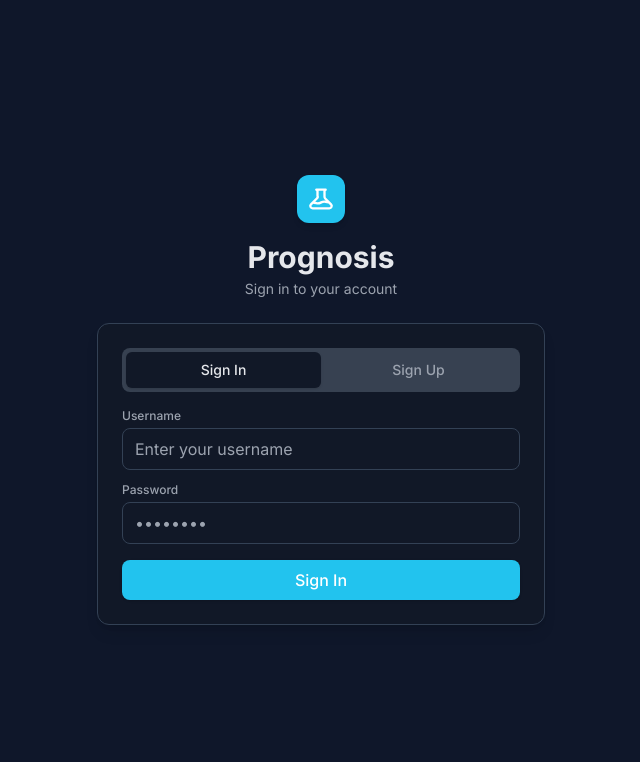
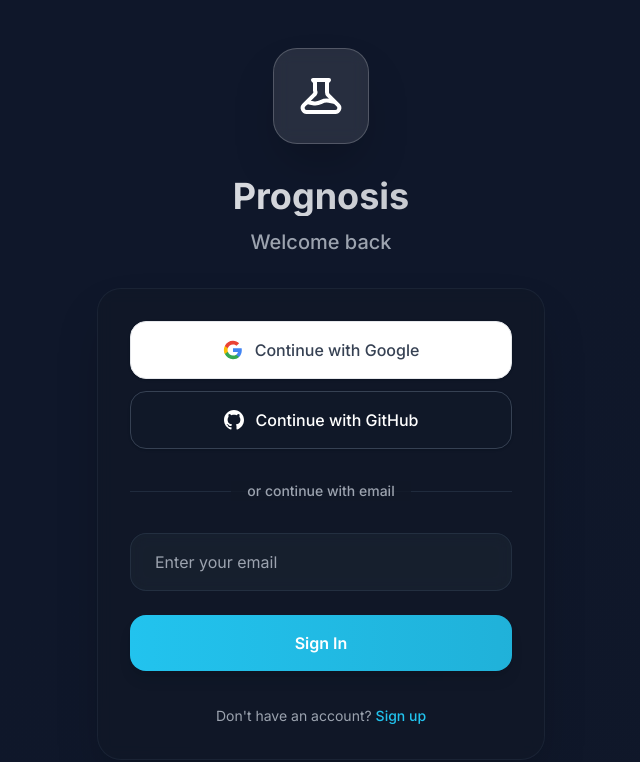
Before and after one commit to AnushtupGhosh5/Prognosis, a Next.js app in the folder frontend/: page / in a window 1280 px wide. Shown: the top 762 px of the page, without its empty margins (319-959 px from the left). Built offline with nearby package versions, Linux system fonts and the light colour scheme; no server answers.

Commit message:
Integrated Google and GitHub OAuth providers; updated authentication form layout and styling for improved user experience

```diff
--- a/frontend/app/layout.js
+++ b/frontend/app/layout.js
@@ -12,7 +12,7 @@ export const metadata = {
 
 export default function RootLayout({ children }) {
   return (
-    <html lang="en">
+    <html lang="en" data-theme="dark">
       <head />
       <body className={`${inter.className} antialiased`}>
         {/* Initialize theme before paint to avoid FOUC */}
@@ -22,8 +22,12 @@ export default function RootLayout({ children }) {
               try {
                 var stored = localStorage.getItem('theme');
                 var theme = stored === 'light' || stored === 'dark' ? stored : 'dark';
-                document.documentElement.setAttribute('data-theme', theme);
-              } catch (_) { document.documentElement.setAttribute('data-theme','dark'); }
+                if (theme !== 'dark') {
+                  document.documentElement.setAttribute('data-theme', theme);
+                }
+              } catch (_) {
+                // Default is already set to dark
+              }
             `,
           }}
         />
--- a/frontend/components/AuthForm.js
+++ b/frontend/components/AuthForm.js
@@ -2,26 +2,23 @@
 
 import { useState, useEffect } from 'react';
 import axios from 'axios';
-import { loginWithCustomToken } from '../lib/firebase';
+import { loginWithCustomToken, signInWithGoogle, signInWithGithub } from '../lib/firebase';
 
 const API_BASE_URL = process.env.NEXT_PUBLIC_API_BASE_URL;
 
 export default function AuthForm({ onAuthSuccess }) {
   const [isLogin, setIsLogin] = useState(true);
   const [formData, setFormData] = useState({
-    username: '',
+    email: '',
     password: ''
   });
   const [loading, setLoading] = useState(false);
+  const [socialLoading, setSocialLoading] = useState({ google: false, github: false });
   const [error, setError] = useState('');
-  const [theme, setTheme] = useState('dark');
+  const [mounted, setMounted] = useState(false);
 
   useEffect(() => {
-    // Get theme from localStorage or document attribute
-    const storedTheme = localStorage.getItem('theme') ||
-                      document.documentElement.getAttribute('data-theme') ||
-                      'dark';
-    setTheme(storedTheme);
+    setMounted(true);
   }, []);
 
   const handleChange = (e) => {
@@ -32,6 +29,52 @@ export default function AuthForm({ onAuthSuccess }) {
     setError('');
   };
 
+  const handleSocialAuth = async (provider) => {
+    setSocialLoading(prev => ({ ...prev, [provider]: true }));
+    setError('');
+
+    try {
+      let user;
+      if (provider === 'google') {
+        user = await signInWithGoogle();
+      } else if (provider === 'github') {
+        user = await signInWithGithub();
+      }
+
+      // Get Firebase ID token
+      const idToken = await user.getIdToken();
+
+      // Call backend social auth endpoint
+      const response = await axios.post(`${API_BASE_URL}/api/auth/social`, {}, {
+        headers: {
+          'Authorization': `Bearer ${idToken}`
+        }
+      });
+
+      const { user_id, email, name } = response.data;
+
+      // Store user info
+      const userInfo = {
+        user_id,
+        email,
+        displayName: name || user.displayName,
+        photoURL: user.photoURL
+      };
+
+      localStorage.setItem('userInfo', JSON.stringify(userInfo));
+
+      if (onAuthSuccess) {
+        onAuthSuccess(userInfo);
+      }
+
+    } catch (err) {
+      console.error(`${provider} auth error:`, err);
+      setError(err.response?.data?.error || err.message || `Failed to sign in with ${provider}`);
+    } finally {
+      setSocialLoading(prev => ({ ...prev, [provider]: false }));
+    }
+  };
+
   const handleSubmit = async (e) => {
     e.preventDefault();
     setLoading(true);
@@ -39,9 +82,12 @@ export default function AuthForm({ onAuthSuccess }) {
 
     try {
       const endpoint = isLogin ? '/api/auth/login' : '/api/auth/register';
-      const response = await axios.post(`${API_BASE_URL}${endpoint}`, formData);
+      const response = await axios.post(`${API_BASE_URL}${endpoint}`, {
+        email: formData.email,
+        password: formData.password
+      });
 
-      const { token, user_id, username } = response.data;
+      const { token, user_id, email } = response.data;
 
       // Sign in with custom token
       await loginWithCustomToken(token);
@@ -49,11 +95,11 @@ export default function AuthForm({ onAuthSuccess }) {
       // Store user info in localStorage
       localStorage.setItem('userInfo', JSON.stringify({
         user_id,
-        username
+        email
       }));
 
       if (onAuthSuccess) {
-        onAuthSuccess({ user_id, username });
+        onAuthSuccess({ user_id, email });
       }
 
     } catch (err) {
@@ -64,22 +110,22 @@ export default function AuthForm({ onAuthSuccess }) {
   };
 
   return (
-    <div className="min-h-screen bg-bg flex items-center justify-center py-12 px-4 sm:px-6 lg:px-8">
-      <div className="max-w-md w-full space-y-6">
+    <div className="min-h-screen bg-gradient-to-br from-bg via-bg to-surface/30 flex items-center justify-center py-6 px-4 sm:py-12 sm:px-6 lg:px-8">
+      <div className="w-full max-w-md space-y-6 sm:space-y-8">
+        {/* Header */}
         <div className="text-center">
-          <div className="mx-auto h-12 w-12 flex items-center justify-center rounded-xl bg-medical text-white shadow-md">
+          <div className="mx-auto h-16 w-16 sm:h-20 sm:w-20 lg:h-24 lg:w-24 flex items-center justify-center rounded-2xl sm:rounded-3xl bg-white/10 backdrop-blur-sm text-white shadow-lg sm:shadow-2xl mb-4 sm:mb-6 lg:mb-8 border border-white/20">
             <img
               src="/favicon.ico"
               alt="Prognosis Logo"
-              className="h-8 w-8 object-contain"
+              className="h-10 w-10 sm:h-12 sm:w-12 lg:h-16 lg:w-16 object-contain"
               onError={(e) => {
-                // Fallback to SVG icon if favicon fails to load
                 e.target.style.display = 'none';
                 e.target.nextElementSibling.style.display = 'block';
               }}
             />
             <svg
-              className="h-7 w-7"
+              className="h-8 w-8 sm:h-10 sm:w-10 lg:h-12 lg:w-12"
               fill="none"
               stroke="currentColor"
               viewBox="0 0 24 24"
@@ -88,89 +134,142 @@ export default function AuthForm({ onAuthSuccess }) {
               <path strokeLinecap="round" strokeLinejoin="round" strokeWidth={2} d="M19.428 15.428a2 2 0 00-1.022-.547l-2.387-.477a6 6 0 00-3.86.517l-.318.158a6 6 0 01-3.86.517L6.05 15.21a2 2 0 00-1.806.547M8 4h8l-1 1v5.172a2 2 0 00.586 1.414l5 5c1.26 1.26.367 3.414-1.415 3.414H4.828c-1.782 0-2.674-2.154-1.414-3.414l5-5A2 2 0 009 9.172V5L8 4z" />
             </svg>
           </div>
-          <h2 className="mt-4 text-3xl font-bold text-foreground">Prognosis</h2>
-          <p className="mt-1 text-sm text-muted-foreground">
-            {isLogin ? 'Sign in to your account' : 'Create a new account'}
-          </p>
+          <h1 className="text-2xl sm:text-3xl lg:text-4xl font-bold bg-gradient-to-r from-foreground to-foreground/80 bg-clip-text text-transparent mb-2 sm:mb-3">Prognosis</h1>
+          <h2 className="text-base sm:text-lg lg:text-xl font-medium text-muted-foreground mb-6 sm:mb-8">
+            {isLogin ? 'Welcome back' : 'Create your account'}
+          </h2>
         </div>
 
-        <div className="card">
-          <div className="flex p-1 bg-muted rounded-lg mb-4">
+        {/* Auth Form Card */}
+        <div className="bg-surface/80 backdrop-blur-sm rounded-2xl sm:rounded-3xl shadow-xl sm:shadow-2xl p-6 sm:p-8 border border-border/30 relative overflow-hidden">
+
+          <div className="relative z-10">
+            {/* Social Auth Buttons - Mobile responsive */}
+            <div className="space-y-3 mb-6 sm:mb-8">
               <button
                 type="button"
-              onClick={() => setIsLogin(true)}
-              className={`flex-1 py-2 rounded-md text-sm font-medium transition-colors ${isLogin ? 'bg-surface text-foreground shadow' : 'text-muted-foreground hover:text-foreground'}`}
+                onClick={() => handleSocialAuth('google')}
+                disabled={socialLoading.google}
+                className="w-full flex items-center justify-center px-4 sm:px-6 py-3 sm:py-4 bg-white hover:bg-gray-50 rounded-xl sm:rounded-2xl border border-gray-200 text-gray-700 font-medium transition-all duration-200 disabled:opacity-50 disabled:cursor-not-allowed shadow-sm hover:shadow-md text-sm sm:text-base"
               >
-              Sign In
+                {socialLoading.google ? (
+                  <svg className="animate-spin h-4 w-4 sm:h-5 sm:w-5 mr-2 sm:mr-3" xmlns="http://www.w3.org/2000/svg" fill="none" viewBox="0 0 24 24">
+                    <circle className="opacity-25" cx="12" cy="12" r="10" stroke="currentColor" strokeWidth="4"></circle>
+                    <path className="opacity-75" fill="currentColor" d="M4 12a8 8 0 718-8V0C5.373 0 0 5.373 0 12h4zm2 5.291A7.962 7.962 0 714 12H0c0 3.042 1.135 5.824 3 7.938l3-2.647z"></path>
+                  </svg>
+                ) : (
+                  <svg className="w-4 h-4 sm:w-5 sm:h-5 mr-2 sm:mr-3" viewBox="0 0 24 24">
+                    <path fill="#4285F4" d="M22.56 12.25c0-.78-.07-1.53-.2-2.25H12v4.26h5.92c-.26 1.37-1.04 2.53-2.21 3.31v2.77h3.57c2.08-1.92 3.28-4.74 3.28-8.09z"/>
+                    <path fill="#34A853" d="M12 23c2.97 0 5.46-.98 7.28-2.66l-3.57-2.77c-.98.66-2.23 1.06-3.71 1.06-2.86 0-5.29-1.93-6.16-4.53H2.18v2.84C3.99 20.53 7.7 23 12 23z"/>
+                    <path fill="#FBBC05" d="M5.84 14.09c-.22-.66-.35-1.36-.35-2.09s.13-1.43.35-2.09V7.07H2.18C1.43 8.55 1 10.22 1 12s.43 3.45 1.18 4.93l2.85-2.22.81-.62z"/>
+                    <path fill="#EA4335" d="M12 5.38c1.62 0 3.06.56 4.21 1.64l3.15-3.15C17.45 2.09 14.97 1 12 1 7.7 1 3.99 3.47 2.18 7.07l3.66 2.84c.87-2.6 3.3-4.53 6.16-4.53z"/>
+                  </svg>
+                )}
+                <span className="truncate">Continue with Google</span>
               </button>
+
               <button
                 type="button"
-              onClick={() => setIsLogin(false)}
-              className={`flex-1 py-2 rounded-md text-sm font-medium transition-colors ${!isLogin ? 'bg-surface text-foreground shadow' : 'text-muted-foreground hover:text-foreground'}`}
+                onClick={() => handleSocialAuth('github')}
+                disabled={socialLoading.github}
+                className="w-full flex items-center justify-center px-4 sm:px-6 py-3 sm:py-4 bg-gray-900 hover:bg-gray-800 rounded-xl sm:rounded-2xl border border-gray-700 text-white font-medium transition-all duration-200 disabled:opacity-50 disabled:cursor-not-allowed shadow-sm hover:shadow-md text-sm sm:text-base"
               >
-              Sign Up
+                {socialLoading.github ? (
+                  <svg className="animate-spin h-4 w-4 sm:h-5 sm:w-5 mr-2 sm:mr-3" xmlns="http://www.w3.org/2000/svg" fill="none" viewBox="0 0 24 24">
+                    <circle className="opacity-25" cx="12" cy="12" r="10" stroke="currentColor" strokeWidth="4"></circle>
+                    <path className="opacity-75" fill="currentColor" d="M4 12a8 8 0 718-8V0C5.373 0 0 5.373 0 12h4zm2 5.291A7.962 7.962 0 714 12H0c0 3.042 1.135 5.824 3 7.938l3-2.647z"></path>
+                  </svg>
+                ) : (
+                  <svg className="w-4 h-4 sm:w-5 sm:h-5 mr-2 sm:mr-3 fill-current" viewBox="0 0 24 24">
+                    <path d="M12 0c-6.626 0-12 5.373-12 12 0 5.302 3.438 9.8 8.207 11.387.599.111.793-.261.793-.577v-2.234c-3.338.726-4.033-1.416-4.033-1.416-.546-1.387-1.333-1.756-1.333-1.756-1.089-.745.083-.729.083-.729 1.205.084 1.839 1.237 1.839 1.237 1.07 1.834 2.807 1.304 3.492.997.107-.775.418-1.305.762-1.604-2.665-.305-5.467-1.334-5.467-5.931 0-1.311.469-2.381 1.236-3.221-.124-.303-.535-1.524.117-3.176 0 0 1.008-.322 3.301 1.23.957-.266 1.983-.399 3.003-.404 1.02.005 2.047.138 3.006.404 2.291-1.552 3.297-1.23 3.297-1.23.653 1.653.242 2.874.118 3.176.77.84 1.235 1.911 1.235 3.221 0 4.609-2.807 5.624-5.479 5.921.43.372.823 1.102.823 2.222v3.293c0 .319.192.694.801.576 4.765-1.589 8.199-6.086 8.199-11.386 0-6.627-5.373-12-12-12z"/>
+                  </svg>
+                )}
+                <span className="truncate">Continue with GitHub</span>
               </button>
             </div>
 
-          <form className="space-y-4" onSubmit={handleSubmit}>
-            <div className="space-y-3">
+            {/* Divider */}
+            <div className="relative my-6 sm:my-8">
+              <div className="absolute inset-0 flex items-center">
+                <div className="w-full border-t border-border/50"></div>
+              </div>
+              <div className="relative flex justify-center text-xs sm:text-sm">
+                <span className="px-3 sm:px-4 bg-surface/80 text-muted-foreground font-medium">or continue with email</span>
+              </div>
+            </div>
+
+            {/* Email Form - Mobile responsive */}
+            <form onSubmit={handleSubmit} className="space-y-4 sm:space-y-6">
               <div>
-                <label htmlFor="username" className="block text-xs font-medium text-muted-foreground mb-1">
-                  Username
-                </label>
                 <input
-                  id="username"
-                  name="username"
-                  type="text"
+                  id="email"
+                  name="email"
+                  type="email"
                   required
-                  className="input"
-                  placeholder="Enter your username"
-                  value={formData.username}
+                  className="w-full px-4 sm:px-6 py-3 sm:py-4 bg-elevated/50 rounded-xl sm:rounded-2xl border border-border/50 text-foreground placeholder-muted-foreground focus:outline-none focus:ring-2 focus:ring-medical/30 focus:border-medical transition-all duration-200 backdrop-blur-sm text-sm sm:text-base"
+                  placeholder="Enter your email"
+                  value={formData.email}
                   onChange={handleChange}
                 />
               </div>
+
+              {!isLogin && (
                 <div>
-                <label htmlFor="password" className="block text-xs font-medium text-muted-foreground mb-1">
-                  Password
-                </label>
                   <input
                     id="password"
                     name="password"
                     type="password"
                     required
-                  className="input"
-                  placeholder="••••••••"
+                    className="w-full px-4 sm:px-6 py-3 sm:py-4 bg-elevated/50 rounded-xl sm:rounded-2xl border border-border/50 text-foreground placeholder-muted-foreground focus:outline-none focus:ring-2 focus:ring-medical/30 focus:border-medical transition-all duration-200 backdrop-blur-sm text-sm sm:text-base"
+                    placeholder="Create a password"
                     value={formData.password}
                     onChange={handleChange}
                   />
-              </div>
-            </div>
-
-            {error && (
-              <div className="rounded-md border border-error/20 bg-error/10 p-3">
-                <div className="flex items-start">
-                  <svg className="h-5 w-5 text-error mt-0.5" viewBox="0 0 20 20" fill="currentColor">
-                    <path fillRule="evenodd" d="M10 18a8 8 0 100-16 8 8 0 000 16zM8.707 7.293a1 1 0 00-1.414 1.414L8.586 10l-1.293 1.293a1 1 0 101.414 1.414L10 11.414l1.293 1.293a1 1 0 001.414-1.414L11.414 10l1.293-1.293a1 1 0 00-1.414-1.414L10 8.586 8.707 7.293z" clipRule="evenodd" />
-                  </svg>
-                  <p className="ml-2 text-sm text-error">{error}</p>
-                </div>
                 </div>
               )}
 
               <button
                 type="submit"
                 disabled={loading}
-              className="btn-primary w-full flex justify-center items-center"
+                className="w-full py-3 sm:py-4 bg-gradient-to-r from-medical to-medical/90 text-white font-semibold rounded-xl sm:rounded-2xl hover:from-medical/90 hover:to-medical focus:outline-none focus:ring-2 focus:ring-offset-2 focus:ring-medical transition-all duration-200 disabled:opacity-50 disabled:cursor-not-allowed flex items-center justify-center shadow-lg hover:shadow-xl text-sm sm:text-base"
               >
-              {loading && (
-                <svg className="animate-spin -ml-1 mr-3 h-5 w-5 text-white" xmlns="http://www.w3.org/2000/svg" fill="none" viewBox="0 0 24 24">
+                {loading ? (
+                  <svg className="animate-spin h-4 w-4 sm:h-5 sm:w-5 mr-2" xmlns="http://www.w3.org/2000/svg" fill="none" viewBox="0 0 24 24">
                     <circle className="opacity-25" cx="12" cy="12" r="10" stroke="currentColor" strokeWidth="4"></circle>
-                  <path className="opacity-75" fill="currentColor" d="M4 12a8 8 0 018-8V0C5.373 0 0 5.373 0 12h4zm2 5.291A7.962 7.962 0 014 12H0c0 3.042 1.135 5.824 3 7.938l3-2.647z"></path>
+                    <path className="opacity-75" fill="currentColor" d="M4 12a8 8 0 718-8V0C5.373 0 0 5.373 0 12h4zm2 5.291A7.962 7.962 0 714 12H0c0 3.042 1.135 5.824 3 7.938l3-2.647z"></path>
                   </svg>
-              )}
-              {loading ? 'Processing...' : (isLogin ? 'Sign In' : 'Sign Up')}
+                ) : null}
+                {isLogin ? 'Sign In' : 'Create Account'}
               </button>
             </form>
+
+            {/* Toggle Link */}
+            <div className="text-center mt-6 sm:mt-8">
+              <button
+                type="button"
+                onClick={() => setIsLogin(!isLogin)}
+                className="text-xs sm:text-sm text-muted-foreground hover:text-foreground transition-colors duration-200"
+              >
+                {isLogin ? (
+                  <>Don't have an account? <span className="text-medical font-medium hover:underline">Sign up</span></>
+                ) : (
+                  <>Already have an account? <span className="text-medical font-medium hover:underline">Sign in</span></>
+                )}
+              </button>
+            </div>
+
+            {/* Error Display */}
+            {error && (
+              <div className="mt-4 sm:mt-6 p-3 sm:p-4 bg-error/10 border border-error/20 rounded-xl sm:rounded-2xl backdrop-blur-sm">
+                <div className="flex items-start">
+                  <svg className="h-4 w-4 sm:h-5 sm:w-5 text-error mt-0.5 mr-2 sm:mr-3 flex-shrink-0" viewBox="0 0 20 20" fill="currentColor">
+                    <path fillRule="evenodd" d="M10 18a8 8 0 100-16 8 8 0 000 16zM8.707 7.293a1 1 0 00-1.414 1.414L8.586 10l-1.293 1.293a1 1 0 101.414 1.414L10 11.414l1.293 1.293a1 1 0 001.414-1.414L11.414 10l1.293-1.293a1 1 0 00-1.414-1.414L10 8.586 8.707 7.293z" clipRule="evenodd" />
+                  </svg>
+                  <p className="text-xs sm:text-sm text-error font-medium">{error}</p>
+                </div>
+              </div>
+            )}
+          </div>
         </div>
       </div>
     </div>
--- a/frontend/lib/firebase.js
+++ b/frontend/lib/firebase.js
@@ -1,5 +1,13 @@
 import { initializeApp } from 'firebase/app';
-import { getAuth, signInWithCustomToken, onAuthStateChanged, signOut } from 'firebase/auth';
+import {
+  getAuth,
+  signInWithCustomToken,
+  signInWithPopup,
+  GoogleAuthProvider,
+  GithubAuthProvider,
+  onAuthStateChanged,
+  signOut
+} from 'firebase/auth';
 import { getFirestore } from 'firebase/firestore';
 
 const firebaseConfig = {
@@ -15,6 +23,36 @@ const firebaseConfig = {
 const app = initializeApp(firebaseConfig);
 export const auth = getAuth(app);
 export const db = getFirestore(app);
+
+// Initialize providers
+const googleProvider = new GoogleAuthProvider();
+const githubProvider = new GithubAuthProvider();
+
+// Configure providers
+googleProvider.addScope('email');
+googleProvider.addScope('profile');
+githubProvider.addScope('user:email');
+
+// Social authentication functions
+export const signInWithGoogle = async () => {
+  try {
+    const result = await signInWithPopup(auth, googleProvider);
+    return result.user;
+  } catch (error) {
+    console.error('Error signing in with Google:', error);
+    throw error;
+  }
+};
+
+export const signInWithGithub = async () => {
+  try {
+    const result = await signInWithPopup(auth, githubProvider);
+    return result.user;
+  } catch (error) {
+    console.error('Error signing in with GitHub:', error);
+    throw error;
+  }
+};
 
 // Helper functions
 export const loginWithCustomToken = async (customToken) => {
```
Also changed, not shown: 1 other file (tests, documents, lock files or other folders). Lines whose indentation alone changed are shown as unchanged.
